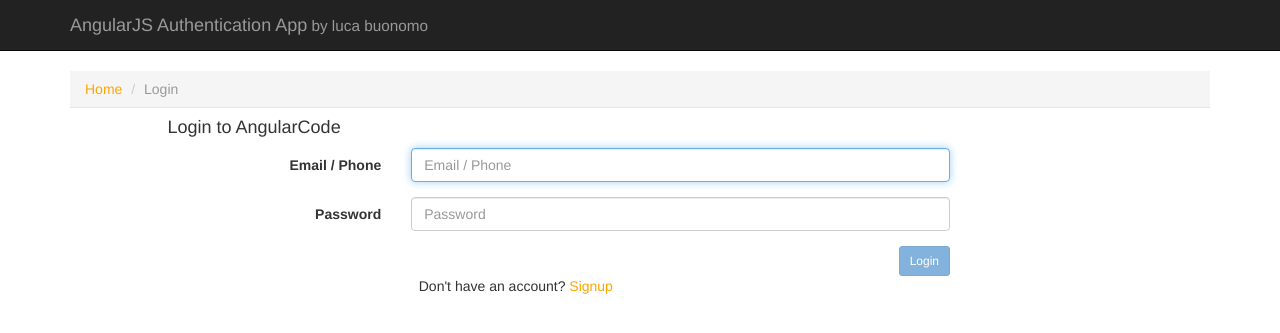
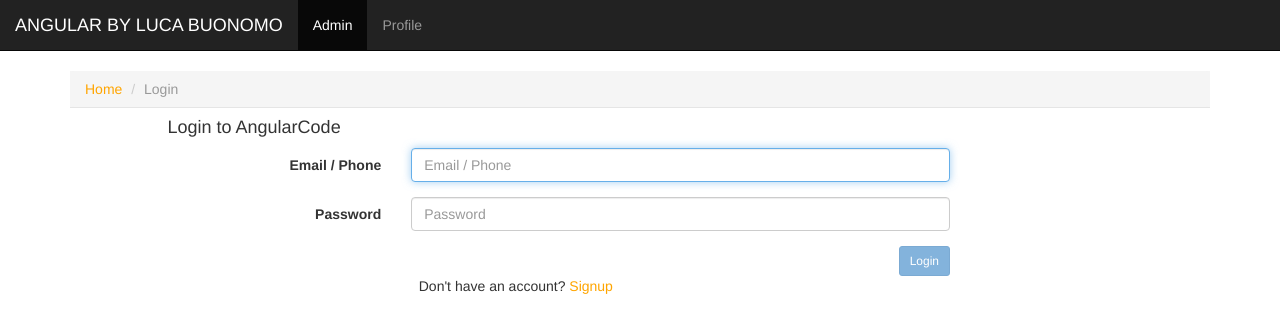
Before and after one commit to cainoeraabele/angA, a PHP site: page / in a window 1280 px wide. Shown: the top 333 px of the page. Run offline with PHP 8.4, Linux system fonts and the light colour scheme; some libraries are stand-ins or nearby versions.

Commit message:
create list

```diff
--- a/index.php
+++ b/index.php
@@ -10,6 +10,9 @@
           <link href="css/bootstrap.min.css" rel="stylesheet">
             <link href="css/custom.css" rel="stylesheet">
               <link href="css/toaster.css" rel="stylesheet">
+      <script src="https://ajax.googleapis.com/ajax/libs/jquery/1.11.3/jquery.min.js"></script>
+      <!-- Latest compiled and minified JavaScript -->
+      <script src="https://maxcdn.bootstrapcdn.com/bootstrap/3.3.5/js/bootstrap.min.js"></script>
                 <style>
                   a {
                   color: orange;
@@ -25,21 +28,32 @@
               </head>
 
   <body ng-cloak="">
-    <div class="navbar navbar-inverse navbar-fixed-top" role="navigation">
-      <div class="container">
-        <div class="row">
-          <div class="navbar-header col-md-8">
-            <button type="button" class="navbar-toggle" toggle="collapse" target=".navbar-ex1-collapse">
+
+        <nav class="navbar navbar-inverse navbar-fixed-top">
+            <div class="container-fluid">
+                <!-- Brand and toggle get grouped for better mobile display -->
+                <div class="navbar-header">
+                    <button type="button" class="navbar-toggle collapsed" data-toggle="collapse" data-target="#bs-example-navbar-collapse-1" aria-expanded="false">
                         <span class="sr-only">Toggle navigation</span>
                         <span class="icon-bar"></span>
                         <span class="icon-bar"></span>
                         <span class="icon-bar"></span>
                     </button>
-            <a class="navbar-brand" rel="home" title="AngularJS Authentication App">AngularJS Authentication App<small> by luca buonomo</small></a>
+                    <a class="navbar-brand" href="#">ANGULAR BY LUCA BUONOMO</a>
                 </div>
-        </div>
-      </div>
-    </div>
+
+                <!-- Collect the nav links, forms, and other content for toggling -->
+                <div class="collapse navbar-collapse" id="bs-example-navbar-collapse-1">
+                    <ul class="nav navbar-nav">
+                        <li class="active"><a href="#admin">Admin <span class="sr-only">(current)</span></a></li>
+                        <li class=""><a href="#dashboard">Profile <span class="sr-only">(current)</span></a></li>
+
+
+                    </ul>
+
+                </div><!-- /.navbar-collapse -->
+            </div><!-- /.container-fluid -->
+        </nav>
     <div >
       <div class="container" style="margin-top:20px;">
 
```
Lines whose indentation alone changed are shown as unchanged.
